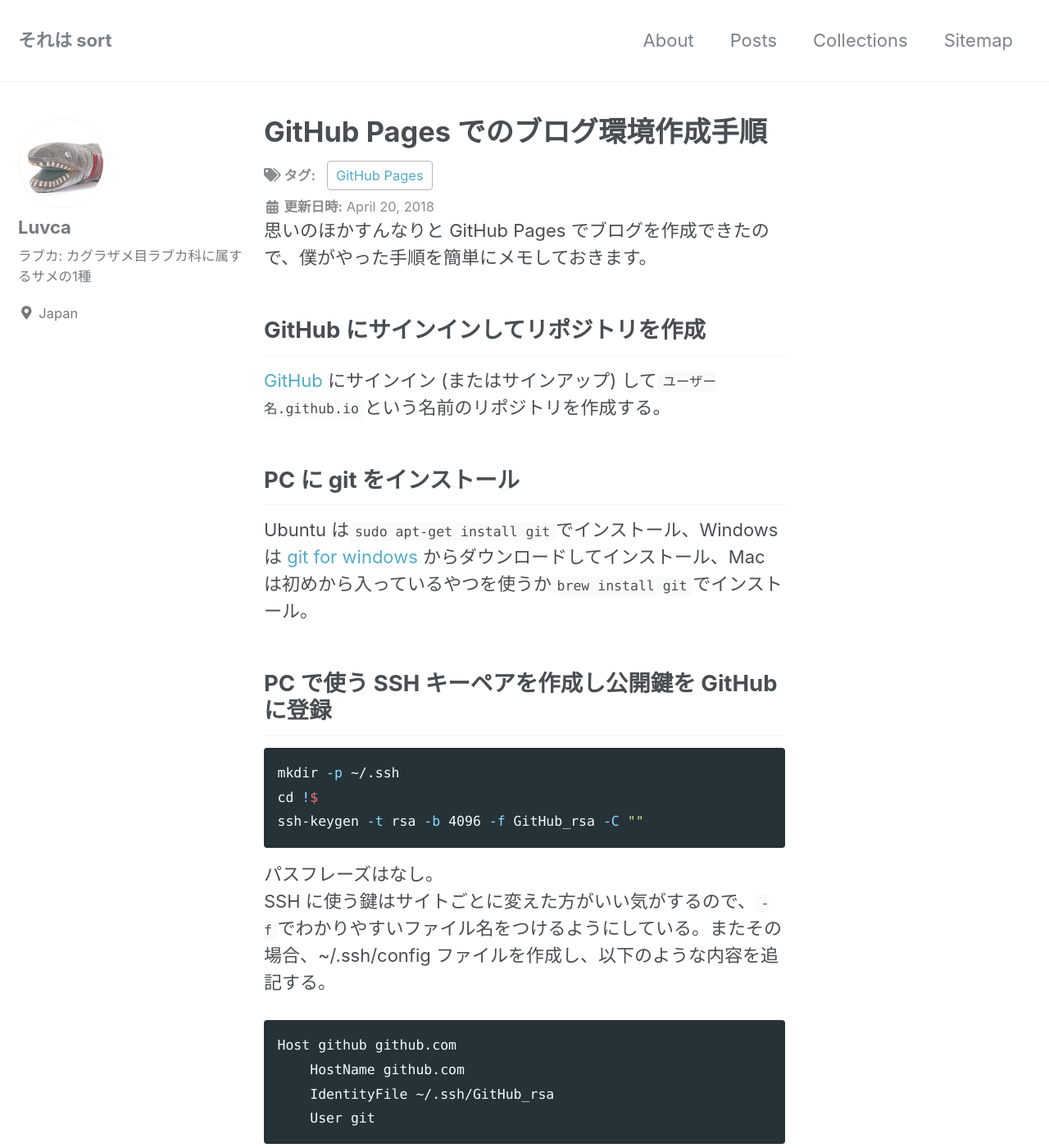
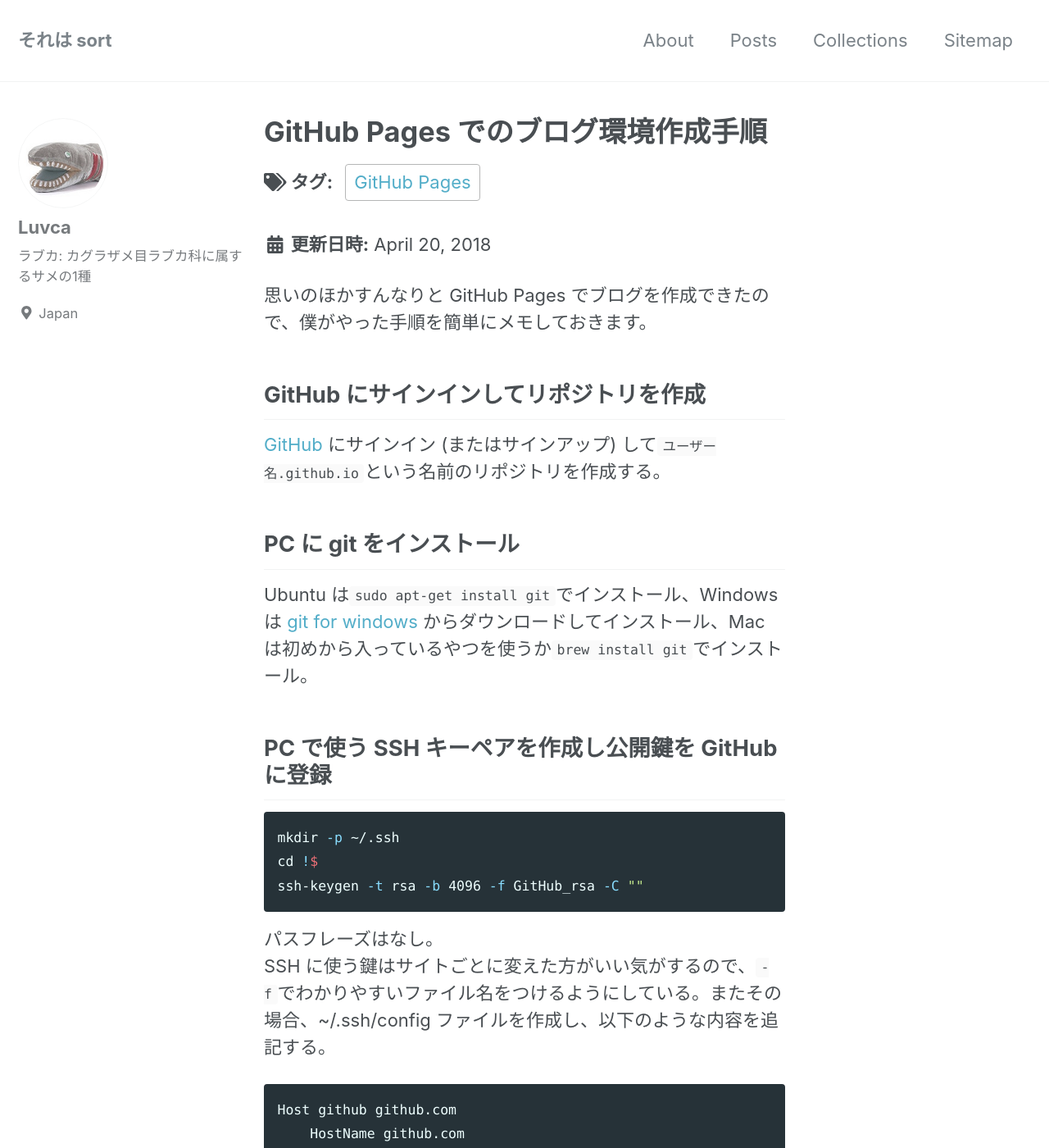
Before and after one commit to Luvca/Luvca.github.io, a Jekyll site: the page built from _posts/2018-04-20-how-to-create-this-blog.md, in a window 1280 px wide and 1400 px high. Shown: the whole window at 82% size. Built offline with Jekyll 4.4.1, drawn with Linux system fonts in a browser that asks for light colours; nearby versions of some CDN libraries.

Commit message:
Update style

```diff
--- a/_sass/minimal-mistakes/_page.scss
+++ b/_sass/minimal-mistakes/_page.scss
@@ -212,14 +212,23 @@
   }
 }
 
-.page__taxonomy,
-.page__date {
-  margin-top: 0;
-  margin-bottom: 0;
-  color: $muted-text-color;
-  font-size: $type-size-6;
+.page__taxonomy {
+  header {
+    margin-top: 0;
+    margin-bottom: 0;
+    color: $muted-text-color;
+    font-size: $type-size-6;
+  }
 }
 
+.page__date {
+  header {
+    margin-top: 0;
+    margin-bottom: 2em;
+    color: $muted-text-color;
+    font-size: $type-size-6;
+  }
+}
 /*
    Social sharing
    ========================================================================== */
```
